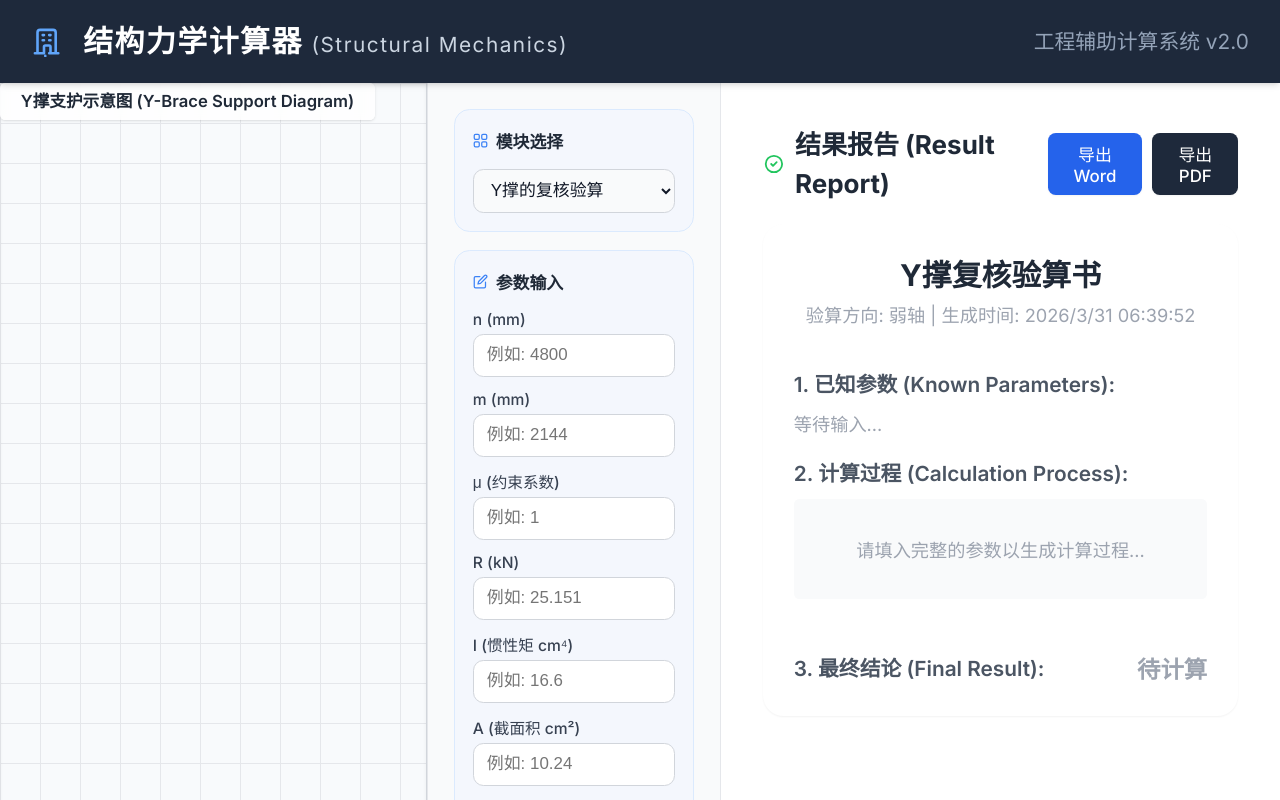
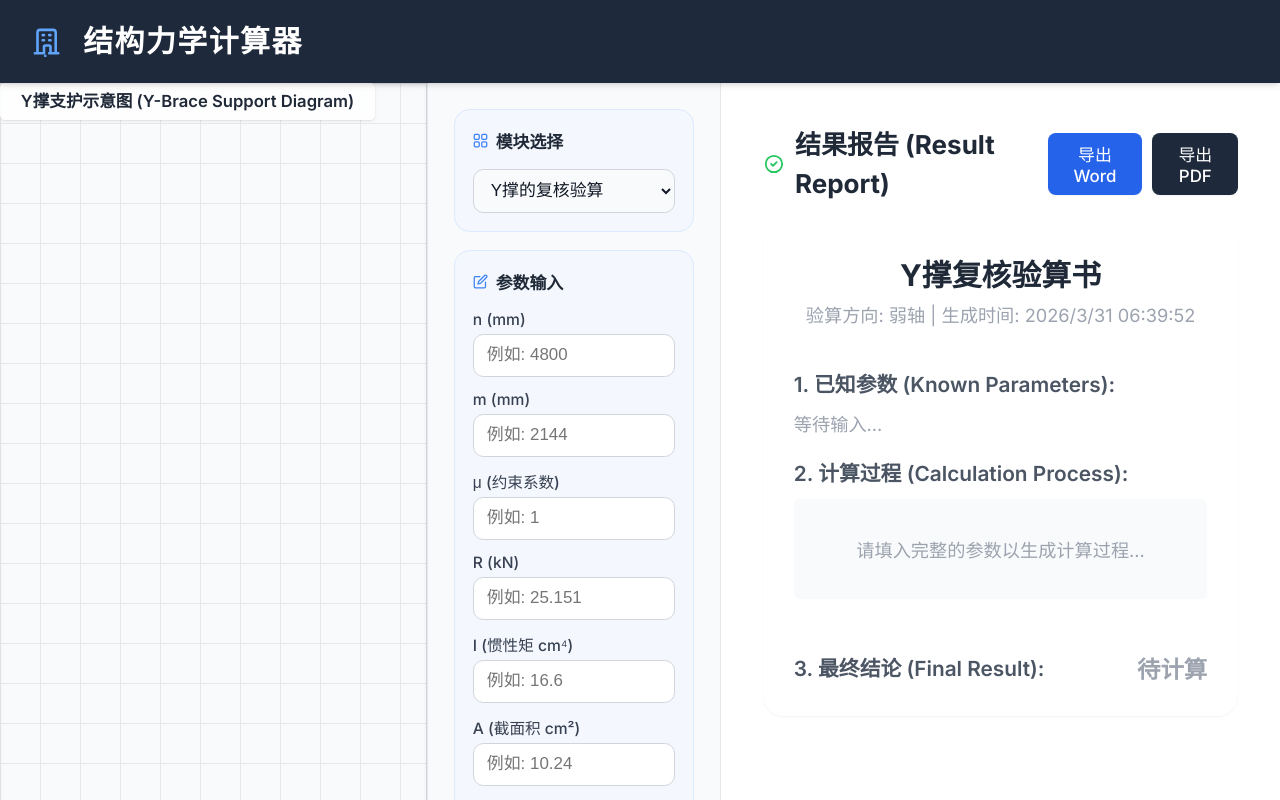
Before and after one commit to YurmlvS/CF_Calculation, a React (Vite) app: page / in a window 1280 px wide. Built offline with nearby package versions, Linux system fonts and the light colour scheme.

Commit message:
feat: add Navbar component with branding and layout styling

```diff
--- a/src/components/Navbar.tsx
+++ b/src/components/Navbar.tsx
@@ -25,12 +25,8 @@ const Navbar: React.FC = () => (
       </svg>
       <h1 className="text-xl font-bold tracking-wider">
         结构力学计算器{' '}
-        <span className="text-sm font-normal text-slate-300">
-          (Structural Mechanics)
-        </span>
       </h1>
     </div>
-    <div className="text-sm text-slate-400">工程辅助计算系统 v2.0</div>
   </nav>
 );
 
```
